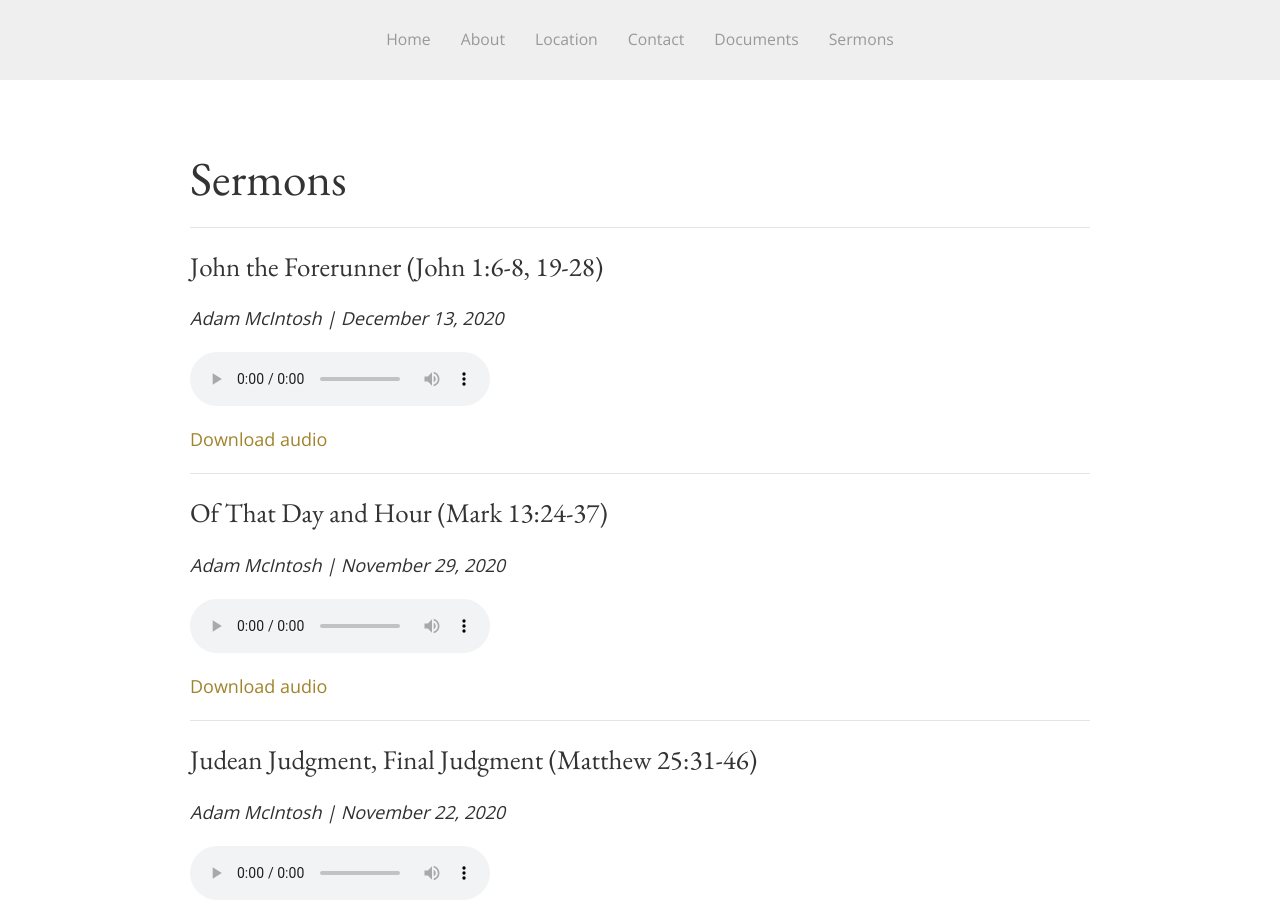
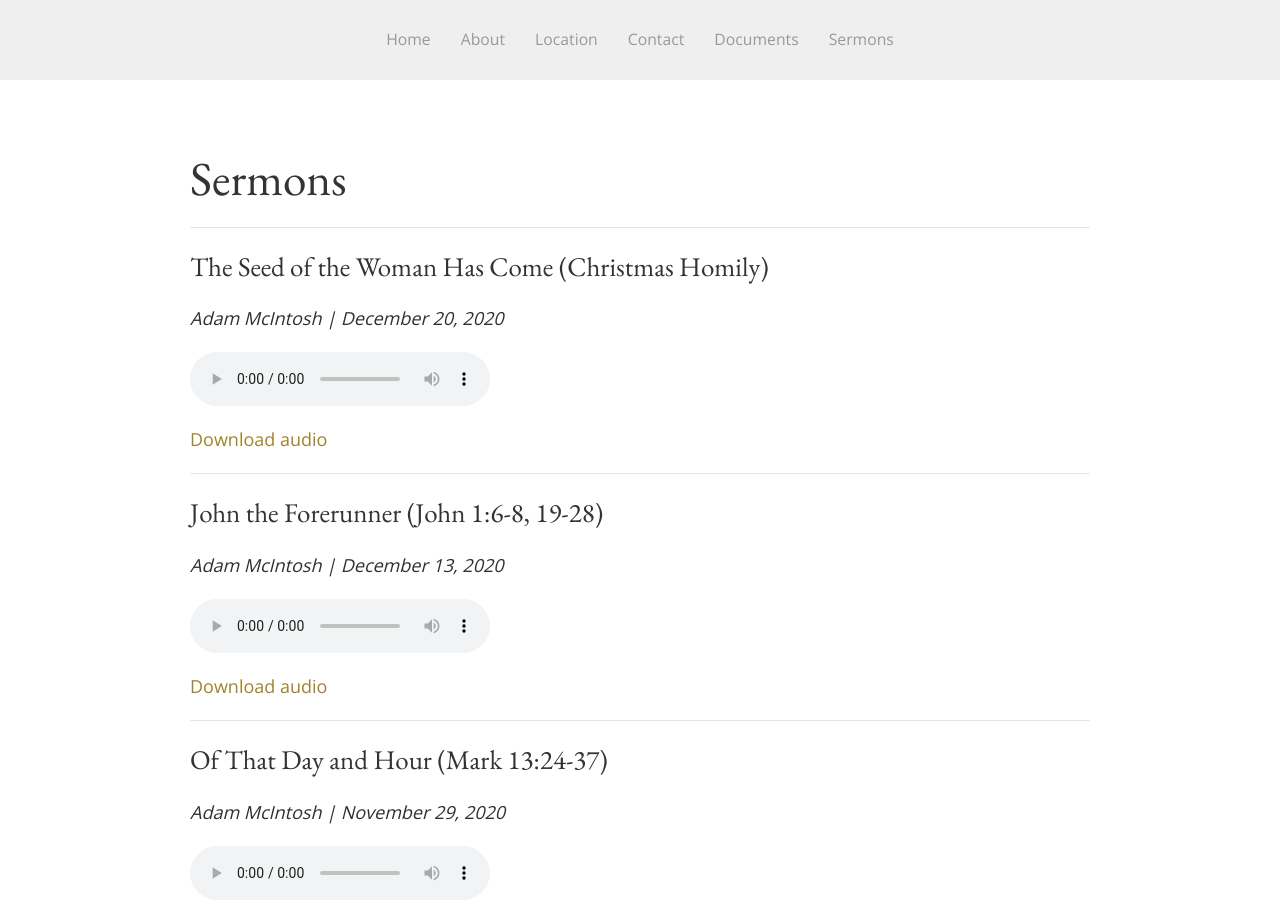
Before and after one commit to SaintDavidsChurch/website, a Jekyll site: the page built from sermons.html, in a window 1280 px wide and 900 px high. Built offline with Jekyll 4.4.1, drawn with Linux system fonts in a browser that asks for light colours.

Commit message:
Updated by InferCMS

```diff
--- a/_data/sermons.yml
+++ b/_data/sermons.yml
@@ -174,3 +174,7 @@
   date: '2020-12-13'
   preacher: Adam McIntosh
   audio_file: https://saintdavids.church/assets/sermons/2020/December/Adam-McIntosh_December13-2020_John1.6-8.19-28.mp3
+- title: The Seed of the Woman Has Come (Christmas Homily)
+  date: '2020-12-20'
+  preacher: Adam McIntosh
+  audio_file: https://saintdavids.church/assets/sermons/2020/December/Adam-McIntosh_Dec20-2020_ChristmasHomily.mp3
```
